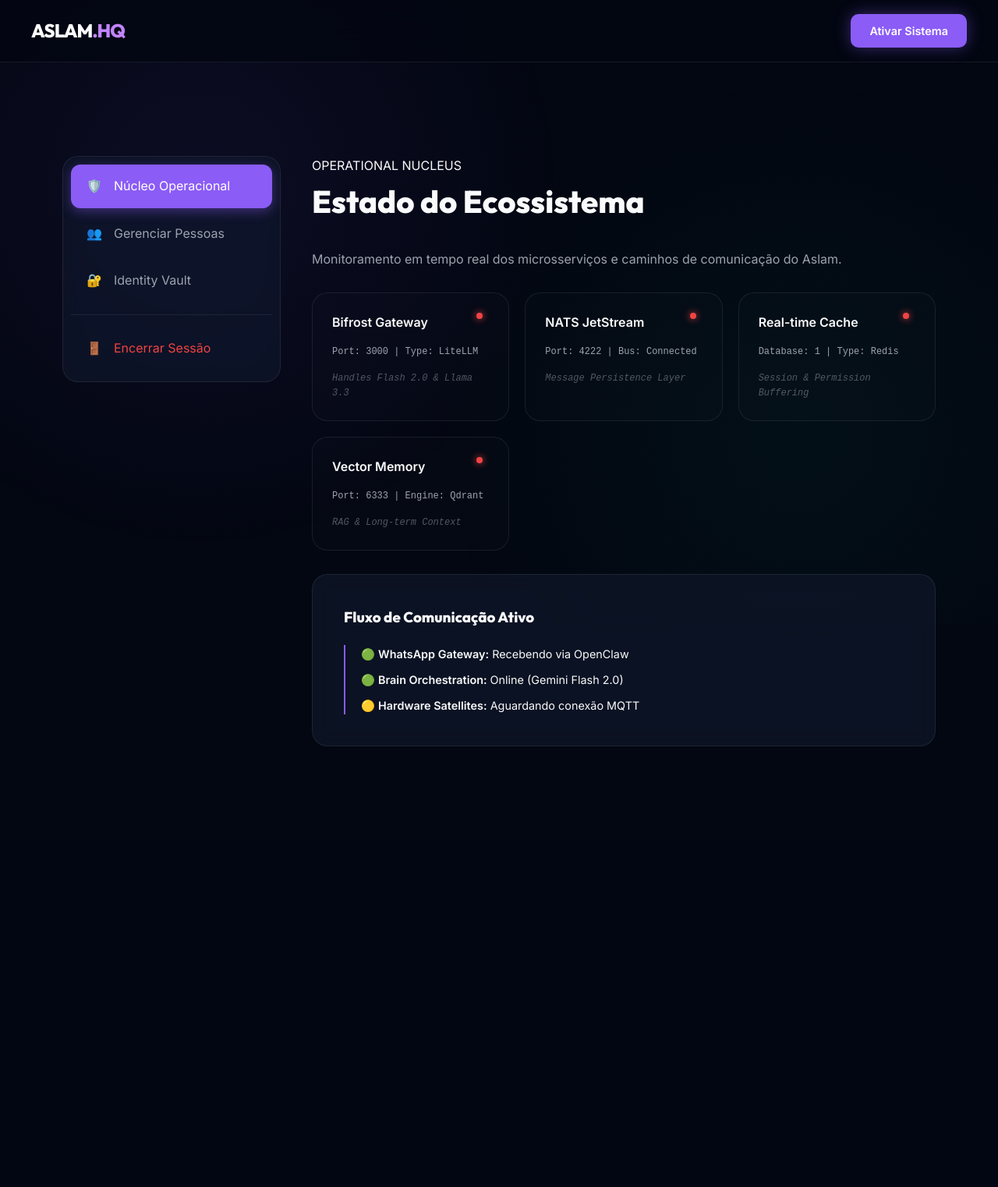
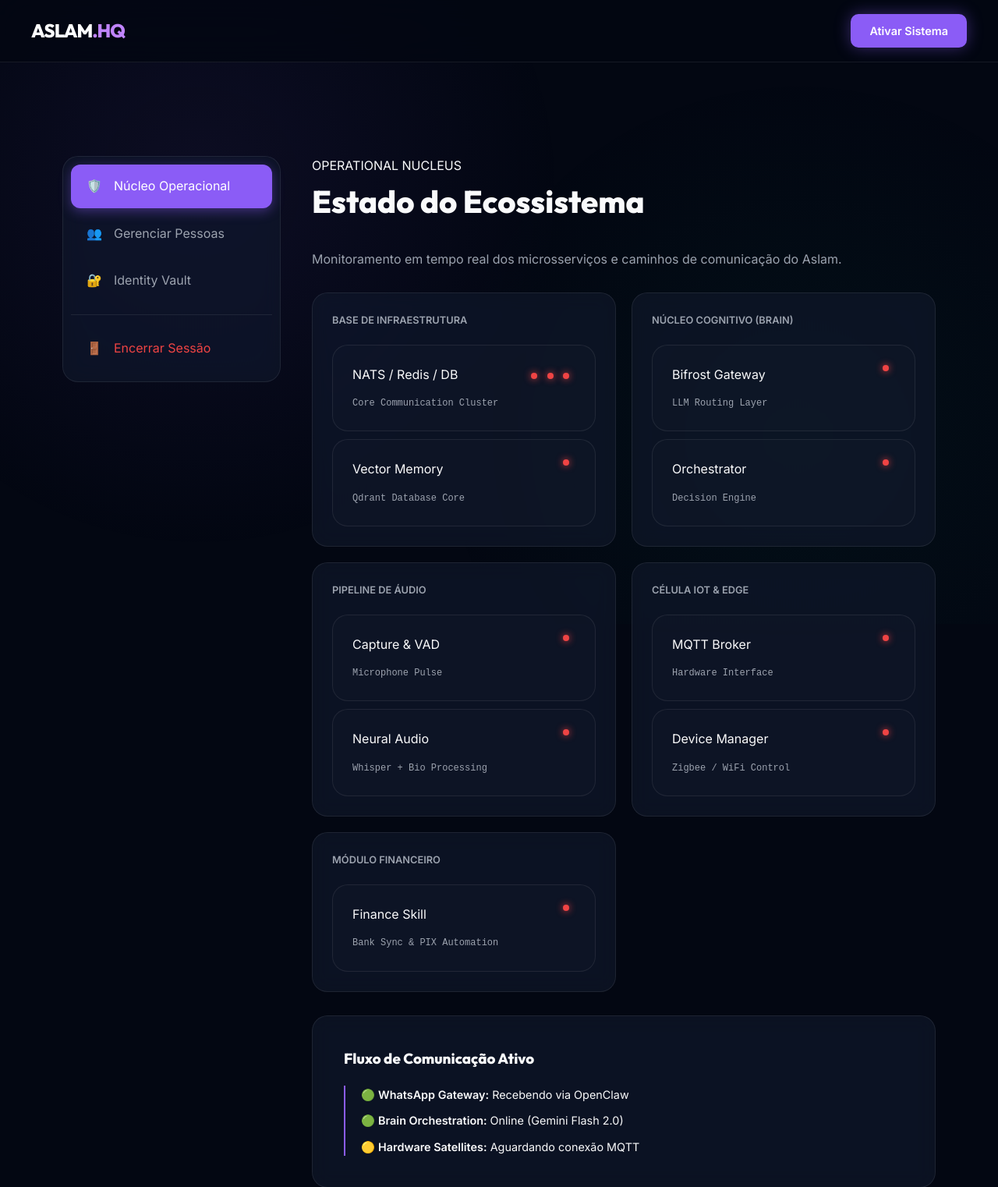
Before and after one commit to AslamSys/mordomo-people, a FastAPI app: template src/templates/dashboard.html in a window 1280 px wide. Shown: the top 1522 px of the page at 78% size. Before the commit the page ends 957 px from the top, so only its background shows below. Run offline with FastAPI, Linux system fonts and the light colour scheme; the template is opened without the code that fills it, so the values that code supplies are empty; parts of the project's set-up code (start-up, migrations or seed data) failed here and were passed over.

Commit message:
feat: group health indicators by ecosystems

```diff
--- a/src/templates/dashboard.html
+++ b/src/templates/dashboard.html
@@ -8,6 +8,13 @@
     grid-template-columns: 280px 1fr;
     gap: 40px;
     padding: 120px 0;
+}
+
+.ecosystem-grid {
+    display: grid;
+    grid-template-columns: repeat(auto-fit, minmax(300px, 1fr));
+    gap: 20px;
+    margin-top: 30px;
 }
 
 .sidebar {
@@ -91,45 +98,97 @@
                 <h2 style="font-size: 2.5rem; margin-bottom: 30px;">Estado do Ecossistema</h2>
                 <p style="color: var(--text-dim);">Monitoramento em tempo real dos microsserviços e caminhos de comunicação do Aslam.</p>
 
-                <div class="nucleus-map">
-                    <!-- LLM Gateway -->
+                <div class="ecosystem-grid">
+                    <!-- Ecosystem: INFRA -->
+                    <div class="glass-card" style="padding: 25px;">
+                        <h4 style="margin-bottom: 20px; font-size: 0.8rem; color: var(--text-dim);">BASE DE INFRAESTRUTURA</h4>
                         <div class="module-card">
                             <div style="display: flex; justify-content: space-between; align-items: start;">
-                            <b>Bifrost Gateway</b>
-                            <span class="status-indicator {% if system.llm_gateway == 'online' %}status-online{% else %}status-offline{% endif %}"></span>
+                                <span>NATS / Redis / DB</span>
+                                <div>
+                                    <span class="status-indicator {% if system.infra.nats == 'online' %}status-online{% else %}status-offline{% endif %}"></span>
+                                    <span class="status-indicator {% if system.infra.redis == 'online' %}status-online{% else %}status-offline{% endif %}"></span>
+                                    <span class="status-indicator {% if system.infra.postgres == 'online' %}status-online{% else %}status-offline{% endif %}"></span>
                                 </div>
-                        <span class="tech-detail">Port: 3000 | Type: LiteLLM</span>
-                        <i class="tech-detail" style="opacity: 0.5;">Handles Flash 2.0 & Llama 3.3</i>
+                            </div>
+                            <span class="tech-detail">Core Communication Cluster</span>
+                        </div>
+                        <div class="module-card" style="margin-top: 10px;">
+                            <div style="display: flex; justify-content: space-between; align-items: start;">
+                                <span>Vector Memory</span>
+                                <span class="status-indicator {% if system.infra.qdrant == 'online' %}status-online{% else %}status-offline{% endif %}"></span>
+                            </div>
+                            <span class="tech-detail">Qdrant Database Core</span>
+                        </div>
                     </div>
 
-                    <!-- NATS -->
+                    <!-- Ecosystem: BRAIN -->
+                    <div class="glass-card" style="padding: 25px;">
+                        <h4 style="margin-bottom: 20px; font-size: 0.8rem; color: var(--text-dim);">NÚCLEO COGNITIVO (BRAIN)</h4>
                         <div class="module-card">
                             <div style="display: flex; justify-content: space-between; align-items: start;">
-                            <b>NATS JetStream</b>
-                            <span class="status-indicator {% if system.nats == 'online' %}status-online{% else %}status-offline{% endif %}"></span>
+                                <span>Bifrost Gateway</span>
+                                <span class="status-indicator {% if system.brain.bifrost == 'online' %}status-online{% else %}status-offline{% endif %}"></span>
                             </div>
-                        <span class="tech-detail">Port: 4222 | Bus: Connected</span>
-                        <i class="tech-detail" style="opacity: 0.5;">Message Persistence Layer</i>
+                            <span class="tech-detail">LLM Routing Layer</span>
+                        </div>
+                        <div class="module-card" style="margin-top: 10px;">
+                            <div style="display: flex; justify-content: space-between; align-items: start;">
+                                <span>Orchestrator</span>
+                                <span class="status-indicator {% if system.brain.orchestrator == 'online' %}status-online{% else %}status-offline{% endif %}"></span>
+                            </div>
+                            <span class="tech-detail">Decision Engine</span>
+                        </div>
                     </div>
 
-                    <!-- Redis -->
+                    <!-- Ecosystem: AUDIO -->
+                    <div class="glass-card" style="padding: 25px;">
+                        <h4 style="margin-bottom: 20px; font-size: 0.8rem; color: var(--text-dim);">PIPELINE DE ÁUDIO</h4>
                         <div class="module-card">
                             <div style="display: flex; justify-content: space-between; align-items: start;">
-                            <b>Real-time Cache</b>
-                            <span class="status-indicator {% if system.redis == 'online' %}status-online{% else %}status-offline{% endif %}"></span>
+                                <span>Capture & VAD</span>
+                                <span class="status-indicator {% if system.audio.capture == 'online' %}status-online{% else %}status-offline{% endif %}"></span>
                             </div>
-                        <span class="tech-detail">Database: 1 | Type: Redis</span>
-                        <i class="tech-detail" style="opacity: 0.5;">Session & Permission Buffering</i>
+                            <span class="tech-detail">Microphone Pulse</span>
+                        </div>
+                        <div class="module-card" style="margin-top: 10px;">
+                            <div style="display: flex; justify-content: space-between; align-items: start;">
+                                <span>Neural Audio</span>
+                                <span class="status-indicator {% if system.audio.pipeline == 'online' %}status-online{% else %}status-offline{% endif %}"></span>
+                            </div>
+                            <span class="tech-detail">Whisper + Bio Processing</span>
+                        </div>
                     </div>
 
-                    <!-- Qdrant -->
+                    <!-- Ecosystem: IOT -->
+                    <div class="glass-card" style="padding: 25px;">
+                        <h4 style="margin-bottom: 20px; font-size: 0.8rem; color: var(--text-dim);">CÉLULA IOT & EDGE</h4>
                         <div class="module-card">
                             <div style="display: flex; justify-content: space-between; align-items: start;">
-                            <b>Vector Memory</b>
-                            <span class="status-indicator {% if system.qdrant == 'online' %}status-online{% else %}status-offline{% endif %}"></span>
+                                <span>MQTT Broker</span>
+                                <span class="status-indicator {% if system.iot.mqtt == 'online' %}status-online{% else %}status-offline{% endif %}"></span>
                             </div>
-                        <span class="tech-detail">Port: 6333 | Engine: Qdrant</span>
-                        <i class="tech-detail" style="opacity: 0.5;">RAG & Long-term Context</i>
+                            <span class="tech-detail">Hardware Interface</span>
+                        </div>
+                        <div class="module-card" style="margin-top: 10px;">
+                            <div style="display: flex; justify-content: space-between; align-items: start;">
+                                <span>Device Manager</span>
+                                <span class="status-indicator {% if system.iot.devices == 'online' %}status-online{% else %}status-offline{% endif %}"></span>
+                            </div>
+                            <span class="tech-detail">Zigbee / WiFi Control</span>
+                        </div>
+                    </div>
+
+                    <!-- Ecosystem: FINANCE -->
+                    <div class="glass-card" style="padding: 25px;">
+                        <h4 style="margin-bottom: 20px; font-size: 0.8rem; color: var(--text-dim);">MÓDULO FINANCEIRO</h4>
+                        <div class="module-card">
+                            <div style="display: flex; justify-content: space-between; align-items: start;">
+                                <span>Finance Skill</span>
+                                <span class="status-indicator {% if system.finance.finances == 'online' %}status-online{% else %}status-offline{% endif %}"></span>
+                            </div>
+                            <span class="tech-detail">Bank Sync & PIX Automation</span>
+                        </div>
                     </div>
                 </div>
 
```
Also changed, not shown: src/dashboard.py (+49 -21 lines). Lines whose indentation alone changed are shown as unchanged.
